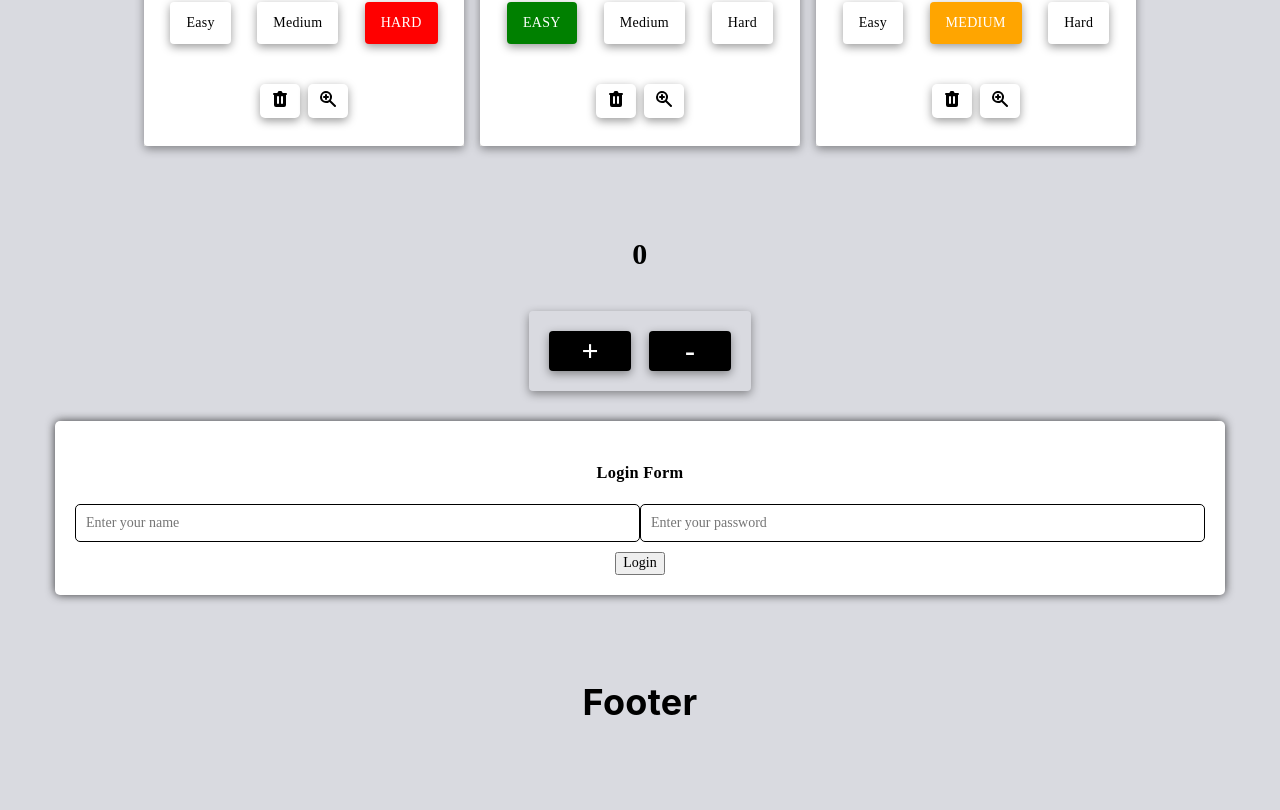
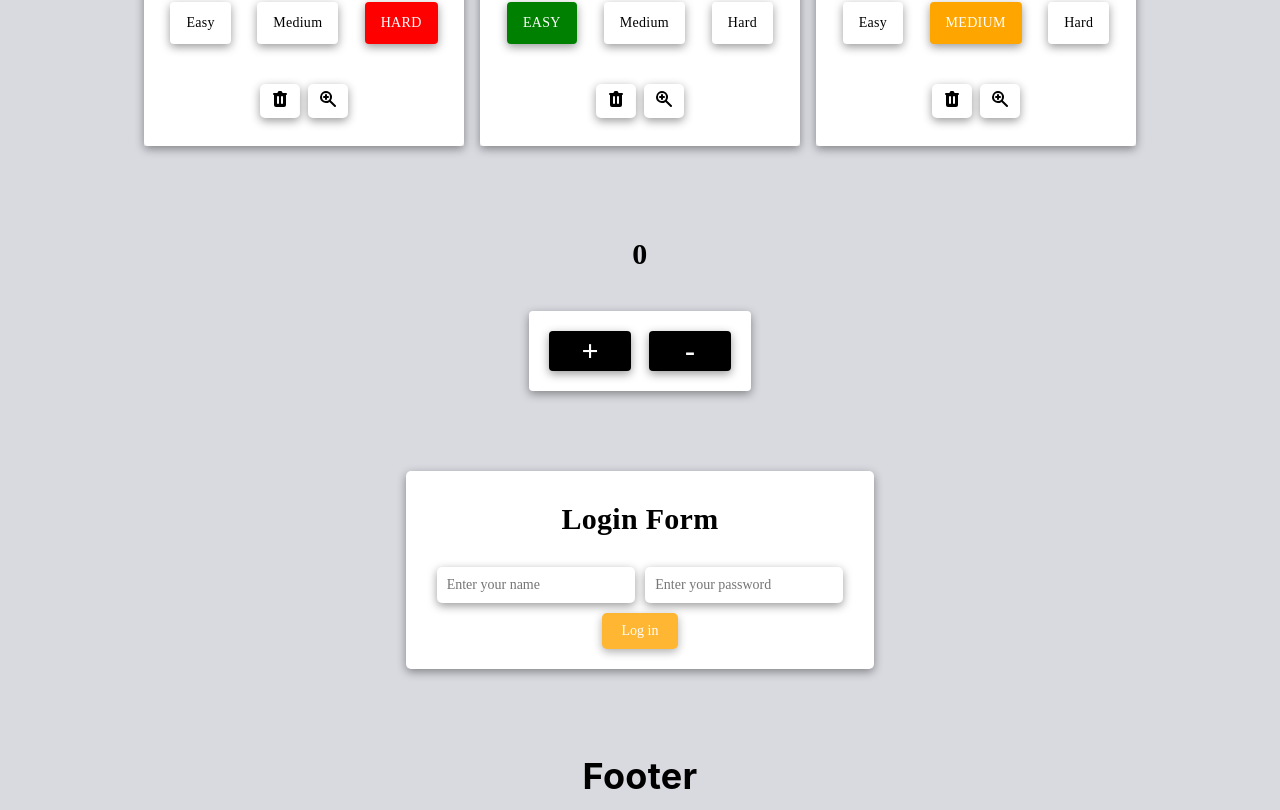
Before and after one commit to Inna-Mykytiuk/First-React-Steps, a React (Create React App) app: page / in a window 1280 px wide. Shown: the part 1120-1930 px from the top of the page. Before the commit the page ends 1855 px from the top, so only its background shows below. Built offline with nearby package versions, Linux system fonts and the light colour scheme.

Commit message:
add form styles

```diff
--- a/src/components/Counter/Counter.styled.js
+++ b/src/components/Counter/Counter.styled.js
@@ -20,8 +20,10 @@ export const Wrapper = styled.div`
   width: 20%;
 
   display: flex;
+  flex-wrap: wrap;
   justify-content: space-between;
   text-align: center;
+  background-color: #fff;
 
   height: 100%;
   padding: 20px;
--- a/src/components/Form/LoginForm.js
+++ b/src/components/Form/LoginForm.js
@@ -13,6 +13,7 @@ export class LoginForm extends Component {
   };
   render() {
     return (
+      <section>
         <FormWrapper>
           <h3>Login Form</h3>
           <form onSubmit={this.handleSubmit}>
@@ -23,9 +24,9 @@ export class LoginForm extends Component {
               placeholder="Enter your password"
             />
           </form>
-
-        <button type="submit">Login</button>
+          <button type="submit">Log in</button>
         </FormWrapper>
+      </section>
     );
   }
 }
--- a/src/components/Form/LoginForm.styled.js
+++ b/src/components/Form/LoginForm.styled.js
@@ -5,36 +5,55 @@ export const FormWrapper = styled.div`
   flex-direction: column;
   align-items: center;
   justify-content: center;
-  width: 100%;
+  width: 40%;
   background-color: #fff;
   padding: 20px;
   border-radius: 5px;
-  box-shadow: 0px 0px 10px 0px rgba(0, 0, 0, 0.75);
-  h1 {
+  box-shadow: rgba(0, 0, 0, 0.4) 0px 3px 10px;
+  margin: 0 auto;
+  h3 {
+    margin: 0;
     margin-bottom: 20px;
+    font-size: 30px;
+    font-weight: 700;
+  }
+  button {
+    padding: 10px 20px;
+    background-color: orange;
+    color: #fff;
+    border: none;
+    border-radius: 5px;
+    cursor: pointer;
+    box-shadow: rgba(0, 0, 0, 0.4) 0px 3px 10px;
+    transition: all 250ms cubic-bezier(0.4, 0, 0.2, 1);
+    opacity: 0.8;
+
+    &:hover,
+    &:focus {
+      /* filter: brightness(95%); */
+      opacity: 1;
+      color: #000;
+    }
+
+    &:active {
+      scale: 0.95;
+    }
   }
   form {
     display: flex;
+    flex-wrap: wrap;
     /* flex-direction: column; */
     align-items: center;
-    justify-content: center;
+    justify-content: space-evenly;
     width: 100%;
     input {
-      width: 100%;
+      /* width: 100%; */
       padding: 10px;
       margin-bottom: 10px;
-      border: 1px solid #000;
+      border: none;
       border-radius: 5px;
       outline: none;
-    }
-    button {
-      width: 100%;
-      padding: 10px;
-      margin-bottom: 10px;
-      border: 1px solid #000;
-      border-radius: 5px;
-      outline: none;
-      cursor: pointer;
+      box-shadow: rgba(0, 0, 0, 0.4) 0px 3px 10px;
     }
   }
 `;
```
Lines whose indentation alone changed are shown as unchanged.
